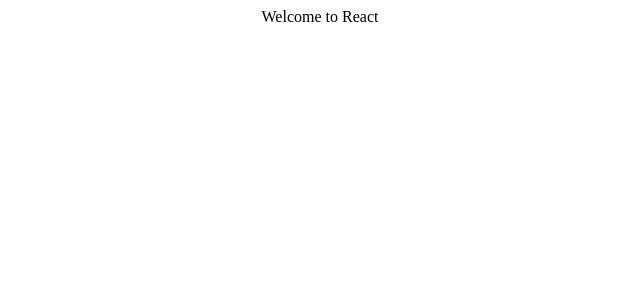
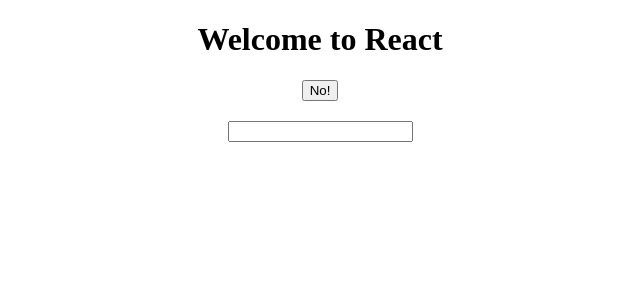
Before and after one commit to pesto-students/exercises-batch-8, a React (Create React App) app in the folder test-basics/: page / in a window 1280 px wide. Shown: the top 300 px of the page, without its empty margins (320-960 px from the left). Built offline with nearby package versions, Linux system fonts and the light colour scheme; the HTML template or start-up script is replaced by a standard one.

Commit message:
Complete test-basics

```diff
--- a/package.json
+++ b/package.json
@@ -12,6 +12,7 @@
     "node": ">=10.15"
   },
   "dependencies": {
+    "babel-eslint": "^10.0.2",
     "chalk": "*",
     "dotenv": "*",
     "graphql-request": "*",
@@ -38,6 +39,8 @@
     }
   },
   "lint-staged": {
-    "!(*.test).js": ["eslint"]
+    "!(*.test).js": [
+      "eslint"
+    ]
   }
 }
--- a/test-basics/package.json
+++ b/test-basics/package.json
@@ -12,6 +12,7 @@
     "enzyme": "^3.3.0",
     "enzyme-adapter-react-16": "^1.1.1",
     "enzyme-to-json": "^3.3.3",
+    "prop-types": "^15.7.2",
     "react": "^16.3.2",
     "react-dom": "^16.3.2",
     "react-scripts": "1.1.4"
--- a/test-basics/src/App.js
+++ b/test-basics/src/App.js
@@ -1,18 +1,58 @@
 import React, { Component } from 'react';
+import PropTypes from 'prop-types';
 
 import './styles/App.css';
 
 /* eslint-disable react/no-multi-comp, react/no-unused-state */
 class App extends Component {
-  state = {
-    on: false,
-    input: '',
-    mainColor: 'blue',
+  // eslint-disable-next-line react/sort-comp, class-methods-use-this
+  handleStrings(string) {
+    return Boolean(string);
   }
+
+  constructor(props) {
+    super(props);
+    this.state = {
+      on: false,
+      input: '',
+      mainColor: 'blue',
+    };
+    this.onButtonClick = this.onButtonClick.bind(this);
+    this.onInputChange = this.onInputChange.bind(this);
+  }
+
+  onButtonClick() {
+    this.setState((state) => {
+      return {
+        ...state,
+        on: !state.on,
+      };
+    });
+  }
+
+  onInputChange(e) {
+    this.setState((state) => {
+      return {
+        ...state,
+        input: e.currentTarget.value,
+      };
+    });
+  }
+
   render() {
+    const { on, input, mainColor } = this.state;
     return (
       <div className="App">
-        Welcome to React
+        <h1 className={mainColor}>Welcome to React</h1>
+        <button
+          type="button"
+          onClick={this.onButtonClick}
+          className="button-state"
+        >
+          {on ? 'Yes!' : 'No!'}
+        </button>
+        <h2>{input || ''}</h2>
+        <input type="text" onChange={this.onInputChange} />
       </div>
     );
   }
@@ -20,8 +60,17 @@
 
 export class Link extends Component {
   render() {
-    return null;
+    const { hide, address } = this.props;
+    return hide ? null : <a href={address}>{address}</a>;
   }
 }
+Link.propTypes = {
+  address: PropTypes.string,
+  hide: PropTypes.bool,
+};
+Link.defaultProps = {
+  hide: false,
+  address: '',
+};
 
 export default App;
```
Also changed, not shown: test-basics/src/setupTests.js (+1 -1 lines), 1 other file (tests, documents, lock files or other folders).
